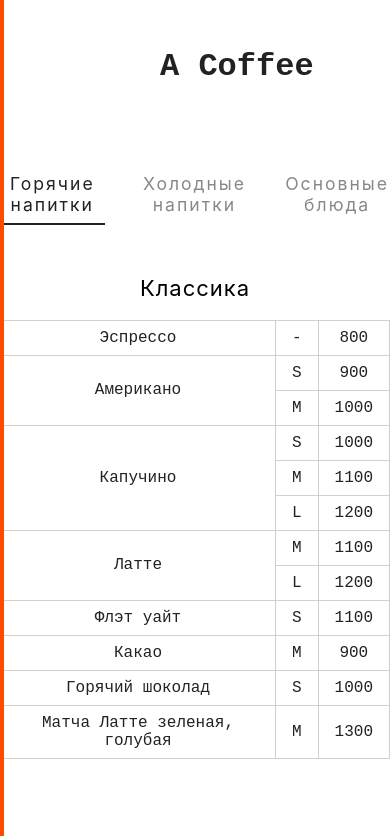
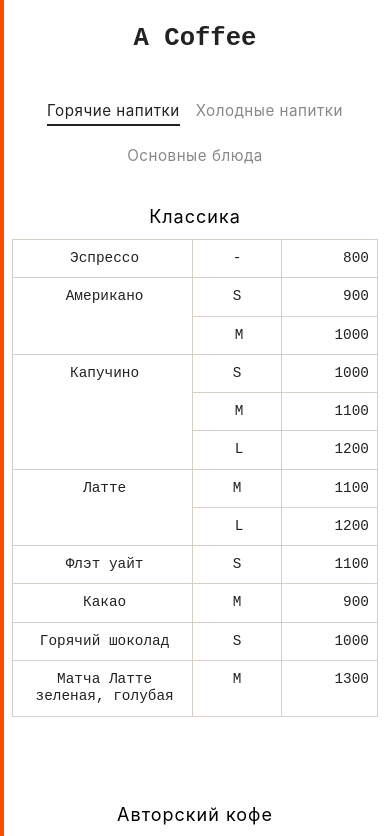
Before and after one commit to Andersonscat/a_coffee_menu, a React (Create React App) app: page / in a window 390 px wide. Shown: the top 836 px of the page. Built offline with nearby package versions, Linux system fonts and the light colour scheme.

Commit message:
Улучшена мобильная версия: центрирование заголовка, одинаковые таблицы, адаптивные стили

```diff
--- a/src/App.css
+++ b/src/App.css
@@ -35,6 +35,13 @@
   to {
     transform: rotate(360deg);
   }
+}
+
+/* Основной контейнер */
+main {
+  max-width: 1200px;
+  margin: 0 auto;
+  padding: 0 20px;
 }
 
 .sections-row {
@@ -77,3 +84,118 @@
     width: 4px;
   }
 }
+
+/* Модальное окно */
+.modal-overlay {
+  position: fixed;
+  top: 0;
+  left: 0;
+  width: 100vw;
+  height: 100vh;
+  background: rgba(0,0,0,0.10);
+  backdrop-filter: blur(6px);
+  z-index: 1000;
+}
+
+.modal-content {
+  position: fixed;
+  top: 50%;
+  left: 50%;
+  transform: translate(-50%, -50%);
+  background: #fff;
+  border-radius: 24px;
+  box-shadow: 0 4px 32px #0002;
+  z-index: 1001;
+  padding: 32px;
+  min-width: 340px;
+  min-height: 320px;
+  display: flex;
+  flex-direction: column;
+  align-items: center;
+  font-family: 'Fira Mono', monospace;
+}
+
+.modal-close {
+  position: absolute;
+  top: 16px;
+  right: 24px;
+  background: none;
+  border: none;
+  font-size: 28px;
+  color: #888;
+  cursor: pointer;
+  line-height: 1;
+}
+
+/* Мобильная версия - дополнительные улучшения */
+@media (max-width: 768px) {
+  main {
+    padding: 0 16px;
+  }
+
+  .sections-row {
+    gap: 20px;
+  }
+
+  .section {
+    margin-bottom: 32px;
+    width: 100%;
+    max-width: 100%;
+  }
+
+  .section h2 {
+    font-size: 20px !important;
+    margin-bottom: 16px !important;
+  }
+
+  .modal-content {
+    padding: 24px;
+    min-width: 300px;
+    min-height: 280px;
+    margin: 20px;
+    width: calc(100% - 40px);
+    max-width: 400px;
+  }
+
+  .modal-close {
+    top: 12px;
+    right: 20px;
+    font-size: 24px;
+  }
+}
+
+@media (max-width: 480px) {
+  main {
+    padding: 0 12px;
+  }
+
+  .sections-row {
+    gap: 16px;
+  }
+
+  .section {
+    margin-bottom: 24px;
+    width: 100%;
+    max-width: 100%;
+  }
+
+  .section h2 {
+    font-size: 18px !important;
+    margin-bottom: 12px !important;
+  }
+
+  .modal-content {
+    padding: 20px;
+    min-width: 280px;
+    min-height: 260px;
+    margin: 16px;
+    width: calc(100% - 32px);
+    border-radius: 20px;
+  }
+
+  .modal-close {
+    top: 10px;
+    right: 16px;
+    font-size: 22px;
+  }
+}
--- a/src/App.js
+++ b/src/App.js
@@ -622,51 +622,16 @@
   return (
     <div>
       <div
-        style={{
-          position: 'fixed',
-          top: 0,
-          left: 0,
-          width: '100vw',
-          height: '100vh',
-          background: 'rgba(0,0,0,0.10)',
-          backdropFilter: 'blur(6px)',
-          zIndex: 1000,
-        }}
+        className="modal-overlay"
         onClick={onClose}
       />
       <div
-        style={{
-          position: 'fixed',
-          top: '50%',
-          left: '50%',
-          transform: 'translate(-50%, -50%)',
-          background: '#fff',
-          borderRadius: 24,
-          boxShadow: '0 4px 32px #0002',
-          zIndex: 1001,
-          padding: 32,
-          minWidth: 340,
-          minHeight: 320,
-          display: 'flex',
-          flexDirection: 'column',
-          alignItems: 'center',
-          fontFamily: 'Fira Mono, monospace',
-        }}
+        className="modal-content"
         onClick={e => e.stopPropagation()}
       >
         <button
           onClick={onClose}
-          style={{
-            position: 'absolute',
-            top: 16,
-            right: 24,
-            background: 'none',
-            border: 'none',
-            fontSize: 28,
-            color: '#888',
-            cursor: 'pointer',
-            lineHeight: 1,
-          }}
+          className="modal-close"
           aria-label="Закрыть"
         >
           ×
@@ -708,7 +673,7 @@
     <div className="App" style={{ background: '#fff' }}>
       <div className="menu-accent" />
       <Header />
-      <main style={{ maxWidth: 1200, margin: '0 auto' }}>
+      <main>
         <MenuTabs tabs={["Горячие напитки", "Холодные напитки", "Основные блюда"]}>
           {/* Горячие напитки */}
           <SectionsRow>
--- a/src/components/DrinksTable.css
+++ b/src/components/DrinksTable.css
@@ -4,25 +4,48 @@
   font-family: 'Fira Mono', monospace;
   margin: 0 auto 40px auto;
   max-width: 600px;
+  table-layout: fixed;
 }
+
 .drinks-table td {
   border: 1px solid #d6cfc7;
   padding: 8px 16px;
   font-size: 1rem;
   color: #222;
+  word-wrap: break-word;
+  overflow-wrap: break-word;
+  vertical-align: top;
 }
+
+.drinks-table td:first-child {
+  width: 60%;
+}
+
+.drinks-table td:nth-child(2) {
+  width: 20%;
+  text-align: center;
+}
+
+.drinks-table td:last-child {
+  width: 20%;
+  text-align: right;
+}
+
 .drinks-table .new {
   color: #2ecc40;
   font-size: 0.9em;
   font-weight: bold;
   margin-left: 8px;
+  white-space: nowrap;
 }
+
 .drink-details {
   display: flex;
   margin-top: 24px;
   gap: 40px;
   align-items: flex-start;
 }
+
 .ingredients-scroll {
   max-height: 180px;
   overflow-y: auto;
@@ -32,8 +55,102 @@
   padding: 16px;
   background: #fafafa;
 }
+
 .drink-image img {
   max-width: 180px;
   border-radius: 8px;
   box-shadow: 0 2px 8px #0001;
 }
+
+/* Мобильная версия */
+@media (max-width: 768px) {
+  .drinks-table {
+    max-width: 100%;
+    margin: 0 auto 32px auto;
+    table-layout: fixed;
+  }
+
+  .drinks-table td {
+    padding: 12px 8px;
+    font-size: 0.95rem;
+    word-wrap: break-word;
+    overflow-wrap: break-word;
+    hyphens: auto;
+    line-height: 1.3;
+  }
+
+  .drinks-table td:first-child {
+    width: 55%;
+    padding-left: 12px;
+    padding-right: 6px;
+  }
+
+  .drinks-table td:nth-child(2) {
+    width: 20%;
+    text-align: center;
+    padding-left: 4px;
+    padding-right: 4px;
+  }
+
+  .drinks-table td:last-child {
+    width: 25%;
+    text-align: right;
+    padding-left: 6px;
+    padding-right: 12px;
+  }
+
+  .drinks-table .new {
+    font-size: 0.8em;
+    margin-left: 4px;
+    white-space: nowrap;
+  }
+
+  .drink-details {
+    flex-direction: column;
+    gap: 24px;
+    margin-top: 20px;
+  }
+
+  .ingredients-scroll {
+    min-width: auto;
+    width: 100%;
+  }
+
+  .drink-image img {
+    max-width: 100%;
+  }
+}
+
+@media (max-width: 480px) {
+  .drinks-table td {
+    padding: 10px 6px;
+    font-size: 0.9rem;
+    line-height: 1.2;
+  }
+
+  .drinks-table td:first-child {
+    width: 50%;
+    padding-left: 8px;
+    padding-right: 4px;
+  }
+
+  .drinks-table td:nth-child(2) {
+    width: 25%;
+    text-align: center;
+    padding-left: 2px;
+    padding-right: 2px;
+  }
+
+  .drinks-table td:last-child {
+    width: 25%;
+    text-align: right;
+    padding-left: 4px;
+    padding-right: 8px;
+  }
+
+  .drinks-table .new {
+    font-size: 0.75em;
+    margin-left: 3px;
+    white-space: nowrap;
+  }
+}
--- a/src/components/Header.css
+++ b/src/components/Header.css
@@ -22,3 +22,27 @@
   margin-left: 10px;
   font-size: 1.2rem;
 }
+
+/* Мобильная версия */
+@media (max-width: 768px) {
+  .header {
+    justify-content: center;
+    padding: 32px 20px;
+    margin-bottom: 24px;
+  }
+
+  .plain-logo {
+    font-size: 1.8rem;
+  }
+}
+
+@media (max-width: 480px) {
+  .header {
+    padding: 24px 16px;
+    margin-bottom: 20px;
+  }
+
+  .plain-logo {
+    font-size: 1.6rem;
+  }
+}
--- a/src/components/MenuTabs.css
+++ b/src/components/MenuTabs.css
@@ -27,3 +27,32 @@
 .tab-content {
   min-height: 200px;
 }
+
+/* Мобильная версия */
+@media (max-width: 768px) {
+  .tab-list {
+    gap: 20px;
+    margin-bottom: 24px;
+    flex-wrap: wrap;
+    justify-content: center;
+  }
+
+  .tab-list button {
+    font-size: 1rem;
+    letter-spacing: 1px;
+    padding: 6px 0;
+  }
+}
+
+@media (max-width: 480px) {
+  .tab-list {
+    gap: 16px;
+    margin-bottom: 20px;
+  }
+
+  .tab-list button {
+    font-size: 0.95rem;
+    letter-spacing: 0.5px;
+    padding: 4px 0;
+  }
+}
```
